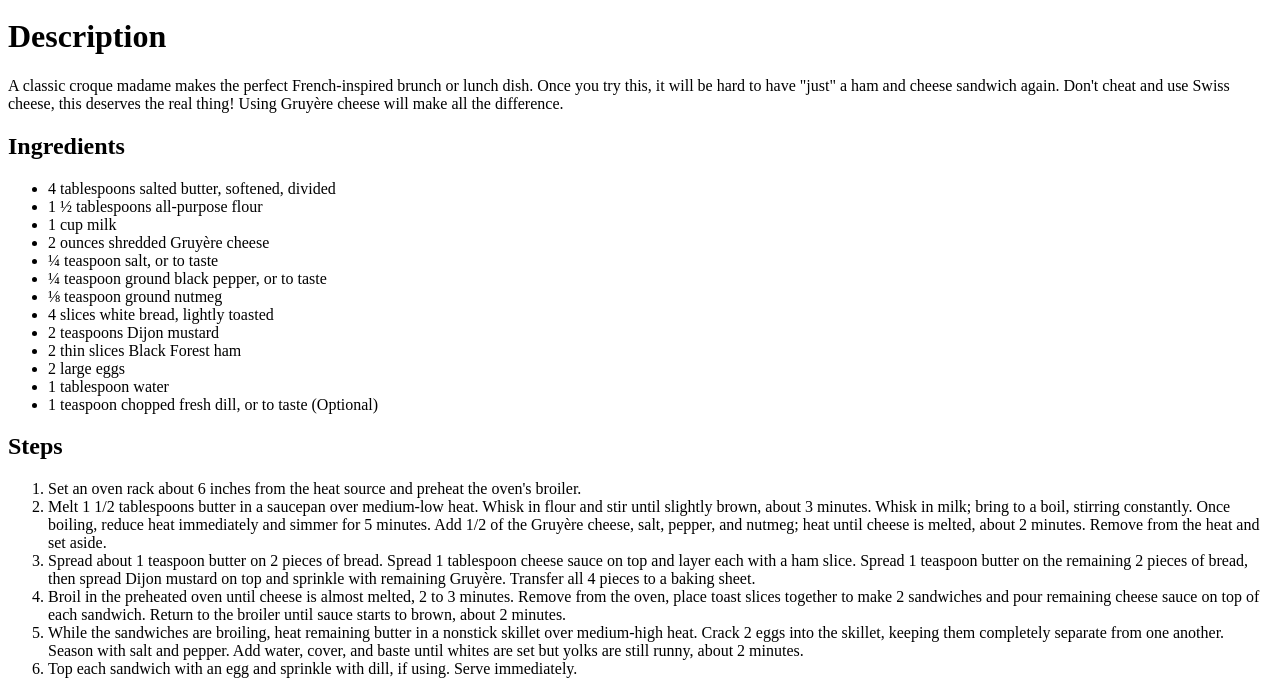
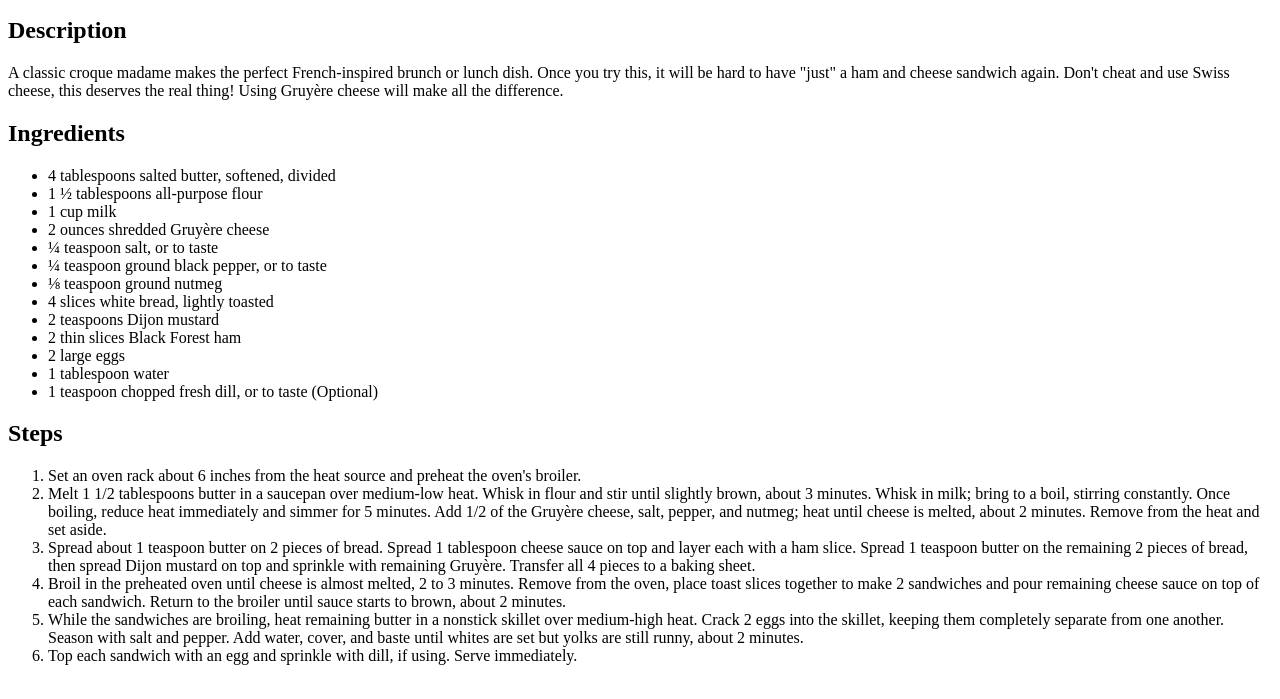
Before and after one commit to Prathish-Reddy/odin-recipes, a plain HTML site: page recipes/Croque-Madame.html in a window 1280 px wide. Shown: the part 101-800 px from the top of the page. Drawn offline with Linux system fonts and the light colour scheme.

Commit message:
Replace p tags with dev Container

```diff
--- a/recipes/Croque-Madame.html
+++ b/recipes/Croque-Madame.html
@@ -6,10 +6,10 @@
 <body>
     <h1>Croque Madame</h1>
     <img src="../images/Croque-Madame.jpeg" alt="Croque-Madame">
-    <h1>Description</h1>
+    <h2>Description</h2>
     <p>A classic croque madame makes the perfect French-inspired brunch or lunch dish. Once you try this, it will be hard to have "just" a ham and cheese sandwich again. Don't cheat and use Swiss cheese, this deserves the real thing! Using Gruyère cheese will make all the difference.</p>
     <h2>Ingredients</h2>
-    <p>
+    <div>
         <ul>
             <li>4 tablespoons salted butter, softened, divided</li>
             <li>1 ½ tablespoons all-purpose flour</li>
@@ -25,9 +25,9 @@
             <li>1 tablespoon water</li>
             <li>1 teaspoon chopped fresh dill, or to taste (Optional)</li>
         </ul>
-    </p>
+    </div>
     <h2>Steps</h2>
-    <p>
+    <div>
         <ol>
             <li>Set an oven rack about 6 inches from the heat source and preheat the oven's broiler.</li>
             <li>Melt 1 1/2 tablespoons butter in a saucepan over medium-low heat. Whisk in flour and stir until slightly brown, about 3 minutes. Whisk in milk; bring to a boil, stirring constantly. Once boiling, reduce heat immediately and simmer for 5 minutes. Add 1/2 of the Gruyère cheese, salt, pepper, and nutmeg; heat until cheese is melted, about 2 minutes. Remove from the heat and set aside.</li>
@@ -36,7 +36,7 @@
             <li>While the sandwiches are broiling, heat remaining butter in a nonstick skillet over medium-high heat. Crack 2 eggs into the skillet, keeping them completely separate from one another. Season with salt and pepper. Add water, cover, and baste until whites are set but yolks are still runny, about 2 minutes.</li>
             <li>Top each sandwich with an egg and sprinkle with dill, if using. Serve immediately.</li>
         </ol>
-    </p>
+    </div>
 
 </body>
 </html>
```
Also changed, not shown: recipes/coconout-overnight-oats.html (+5 -5 lines), recipes/lasagna.html (+5 -5 lines).
